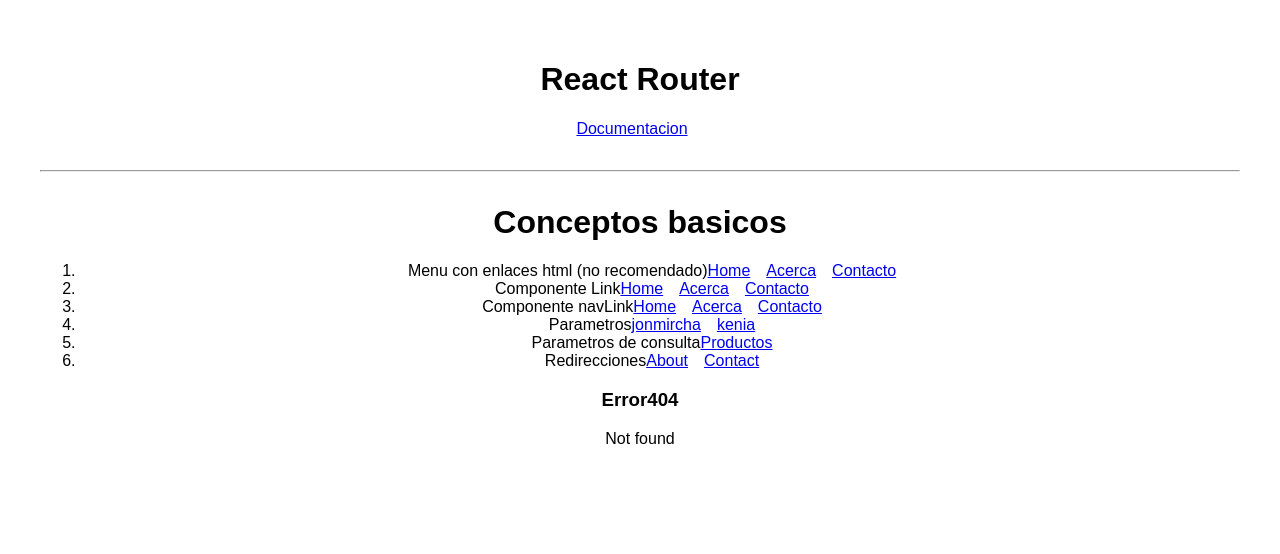
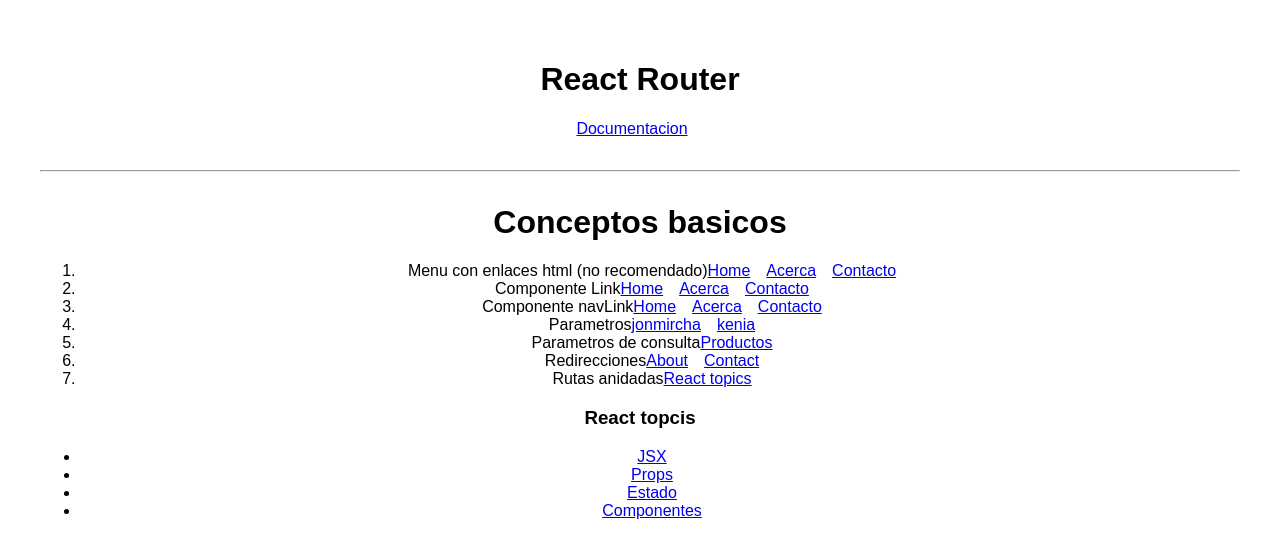
Before and after one commit to EdwardMelendezM/React-routes, a React (Vite) app: page /react in a window 1280 px wide. Shown: the top 554 px of the page. Built offline with nearby package versions, Linux system fonts and the light colour scheme.

Commit message:
Usando rutas anidadas con react-route-dom

```diff
--- a/src/components/ConceptosBasicos.jsx
+++ b/src/components/ConceptosBasicos.jsx
@@ -4,6 +4,7 @@
 import Error404 from "../pages/Error404";
 import Home from "../pages/Home";
 import Productos from "../pages/Productos";
+import ReactTopics from "../pages/ReactTopics";
 import Usuario from "../pages/Usuario";
 import MenuConceptos from "./MenuConceptos";
 const ConceptosBasicos = () => {
@@ -21,6 +22,7 @@
           <Route path="/productos" element={<Productos />} />
           <Route path="/about" element={<Navigate to="/acerca" />} />
           <Route path="/contact" element={<Navigate to="/contacto" />} />
+          <Route path="/react" element={<ReactTopics />} />
           <Route path="*" element={<Error404 />} />
         </Routes>
       </BrowserRouter>
--- a/src/components/MenuConceptos.jsx
+++ b/src/components/MenuConceptos.jsx
@@ -42,6 +42,10 @@
           <Link to="/about">About</Link>
           <Link to="/contact">Contact</Link>
         </li>
+        <li>
+          <span>Rutas anidadas</span>
+          <Link to="/react">React topics</Link>
+        </li>
       </ol>
     </nav>
   );
--- /dev/null
+++ b/src/pages/ReactTopics.jsx
@@ -0,0 +1,25 @@
+import { Link, Routes, Route, BrowserRouter } from "react-router-dom";
+
+const ReactTopics = () => {
+  return (
+    <div>
+      <h3>React topcis</h3>
+      <ul>
+        <li>
+          <Link to="/react/jsx">JSX</Link>
+        </li>
+        <li>
+          <Link to="/react/props">Props</Link>
+        </li>
+        <li>
+          <Link to="/react/estado">Estado</Link>
+        </li>
+        <li>
+          <Link to="/react/componente">Componentes</Link>
+        </li>
+      </ul>
+    </div>
+  );
+};
+
+export default ReactTopics;
```
